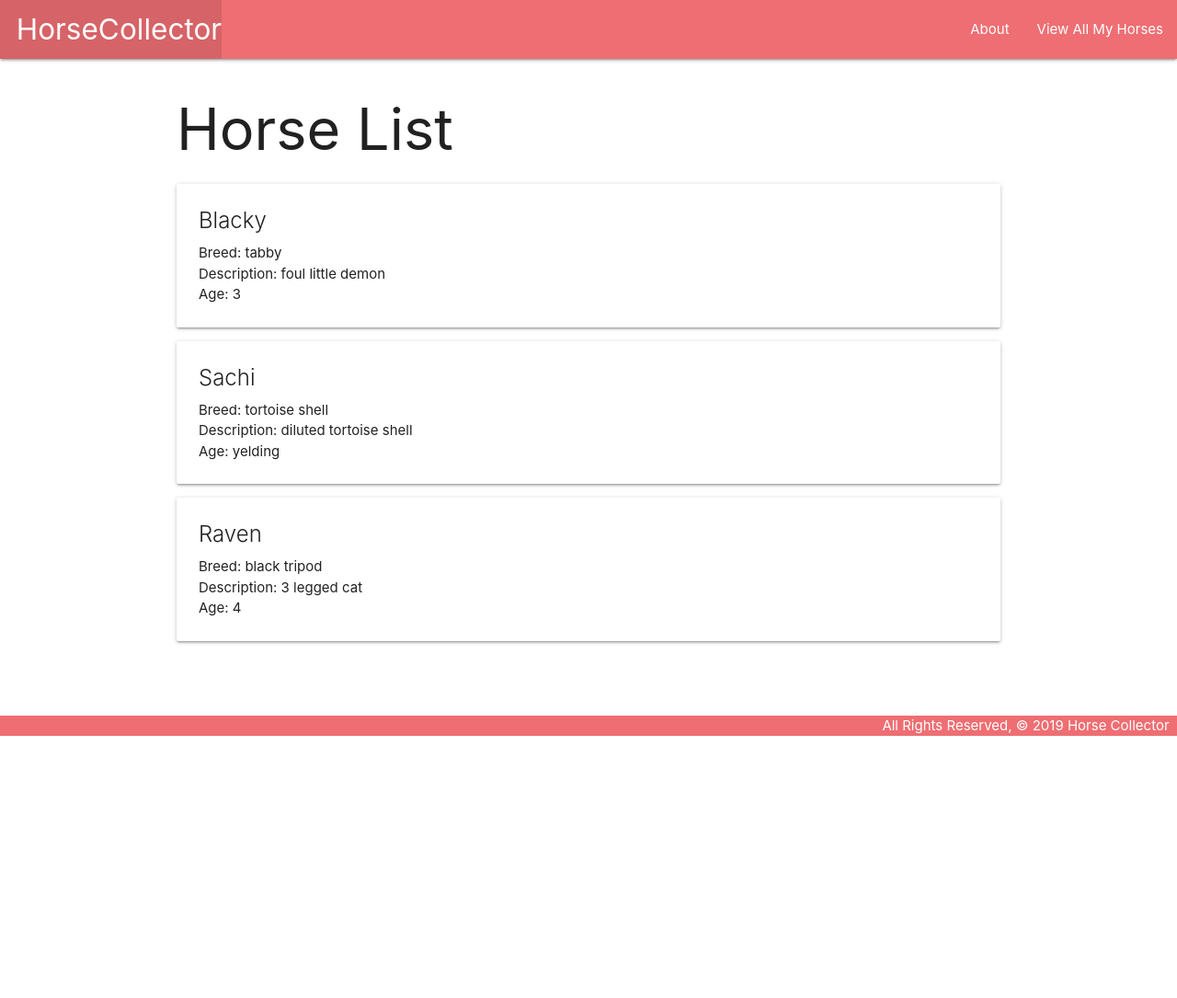
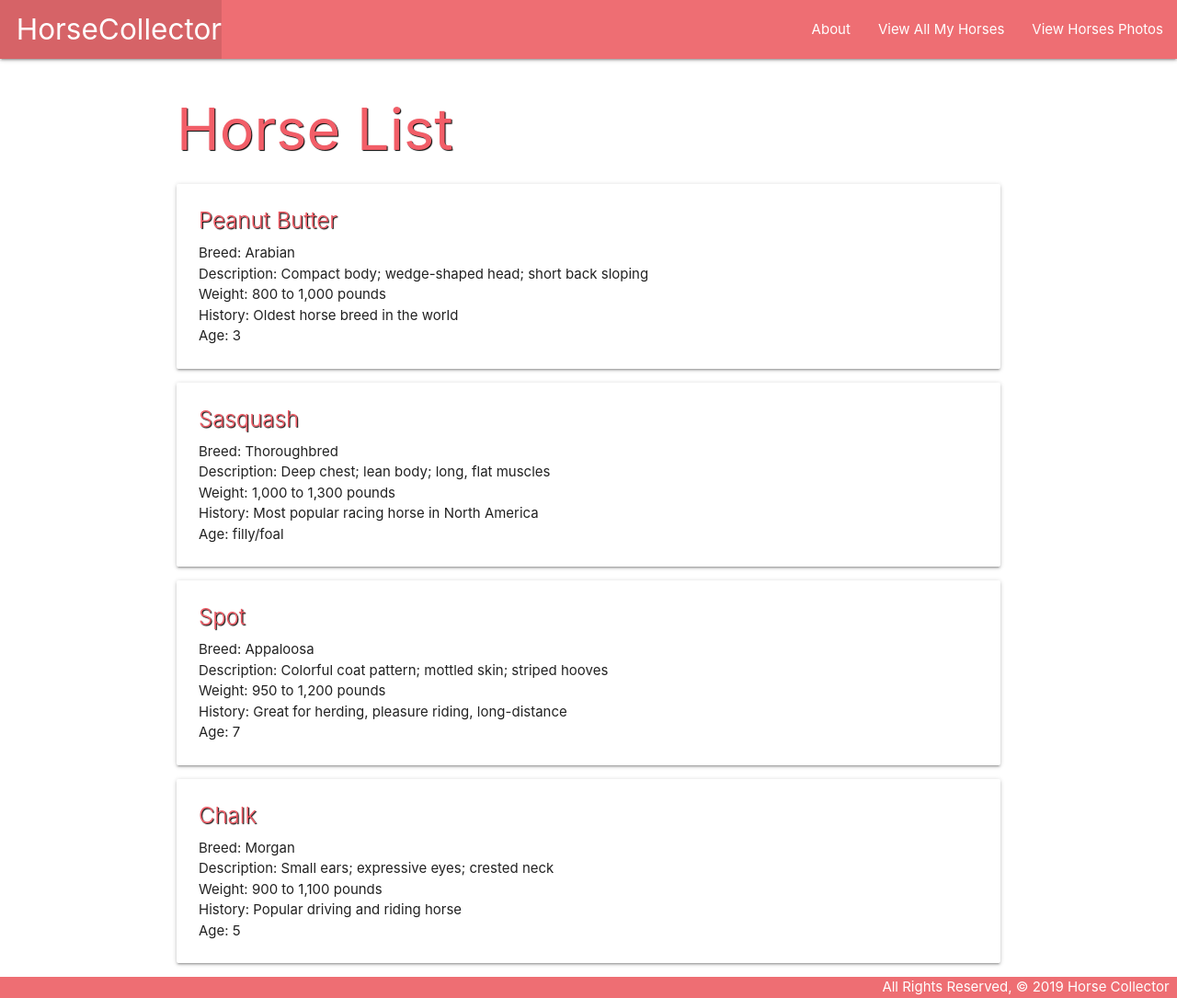
Before and after one commit to lemonmade1/Horse_Collector_Xample, a Django app: page /horses/ in a window 1280 px wide. Shown: the whole page at 92% size. Before the commit the page ends 800 px from the top, so only its background shows below. Run offline with Django 3.2, Linux system fonts and the light colour scheme.

Commit message:
added horse pix and horse.html

```diff
--- a/main_app/static/css/style.css
+++ b/main_app/static/css/style.css
@@ -1,3 +1,7 @@
+* {
+  box-sizing: border-box;
+}
+
 body {
   display: flex;
   min-height: 100vh;
@@ -12,3 +16,13 @@ footer.page-footer {
   padding-top: 0;
   text-align: right;
 }
+
+body > main > h1, span.card-title {
+  color: rgb(242, 94, 104) !important;
+  text-shadow: 1px 1px 1px black !important;
+}
+
+img {
+  width: 100%;
+  border: 1px solid rgb(242, 94, 104);
+}
--- a/main_app/templates/base.html
+++ b/main_app/templates/base.html
@@ -23,6 +23,7 @@
         <ul class="right">
           <li><a href="/about">About</a></li>
           <li><a href="/horses">View All My Horses</a></li>
+          <li><a href="/horses/horses">View Horses Photos</a></li>
         </ul>
       </div>
     </nav>
@@ -30,6 +31,7 @@
 
   <main class="container">
     {% block content %}
+
     {% endblock %}
   </main>
 
--- a/main_app/templates/horses/index.html
+++ b/main_app/templates/horses/index.html
@@ -11,10 +11,12 @@
         <span class="card-title">{{ horse.name }}</span>
         <p>Breed: {{ horse.breed }}</p>
         <p>Description: {{ horse.description }}</p>
+        <p>Weight: {{ horse.weight }}</p>
+        <p>History: {{ horse.history }}</p>
         {% if horse.age > 0 %}
         <p>Age: {{ horse.age }}</p>
         {% else %}
-        <p>Age: yelding</p>
+        <p>Age: filly/foal</p>
         {% endif %}
       </div>
     </div>
--- a/main_app/urls.py
+++ b/main_app/urls.py
@@ -7,4 +7,6 @@ urlpatterns = [
   path('about/', views.about, name='about'),
 
   path('horses/', views.horses_index, name='index'),
+
+  path('horses/horses/', views.horse_pix, name='horses'),
 ]
--- a/main_app/views.py
+++ b/main_app/views.py
@@ -3,16 +3,50 @@ from django.http import HttpResponse
 
 # Note that parens are optional if not inheriting from another class
 class Horse:
-  def __init__(self, name, breed, description, age):
+  def __init__(self, name, breed, description, weight, history, age):
     self.name = name
     self.breed = breed
     self.description = description
+    self.weight = weight
+    self.history = history
     self.age = age
 
 horses = [
-  Horse('Blacky', 'tabby', 'foul little demon', 3),
-  Horse('Sachi', 'tortoise shell', 'diluted tortoise shell', 0),
-  Horse('Raven', 'black tripod', '3 legged cat', 4)
+  Horse(
+    'Peanut Butter',
+    'Arabian',
+    'Compact body; wedge-shaped head; short back sloping',
+    '800 to 1,000 pounds',
+    'Oldest horse breed in the world',
+    3
+  ),
+
+  Horse(
+    'Sasquash',
+    'Thoroughbred',
+    'Deep chest; lean body; long, flat muscles',
+    '1,000 to 1,300 pounds',
+    'Most popular racing horse in North America',
+    0
+  ),
+
+  Horse(
+    'Spot',
+    'Appaloosa',
+    'Colorful coat pattern; mottled skin; striped hooves',
+    '950 to 1,200 pounds',
+    'Great for herding, pleasure riding, long-distance',
+    7
+  ),
+
+  Horse(
+    'Chalk',
+    'Morgan',
+    'Small ears; expressive eyes; crested neck',
+    '900 to 1,100 pounds',
+    'Popular driving and riding horse',
+    5
+  )
 ]
 
 # Create your views here.
@@ -26,3 +60,6 @@ def horses_index(request):
   return render(request, 'horses/index.html', {
     'horses': horses
   })
+
+def horse_pix(request):
+  return render(request, 'horses/horses.html')
```
Also changed, not shown: main_app/templates/about.html (+22 -0 lines), main_app/templates/horses/horses.html (added, +63 -0 lines).
